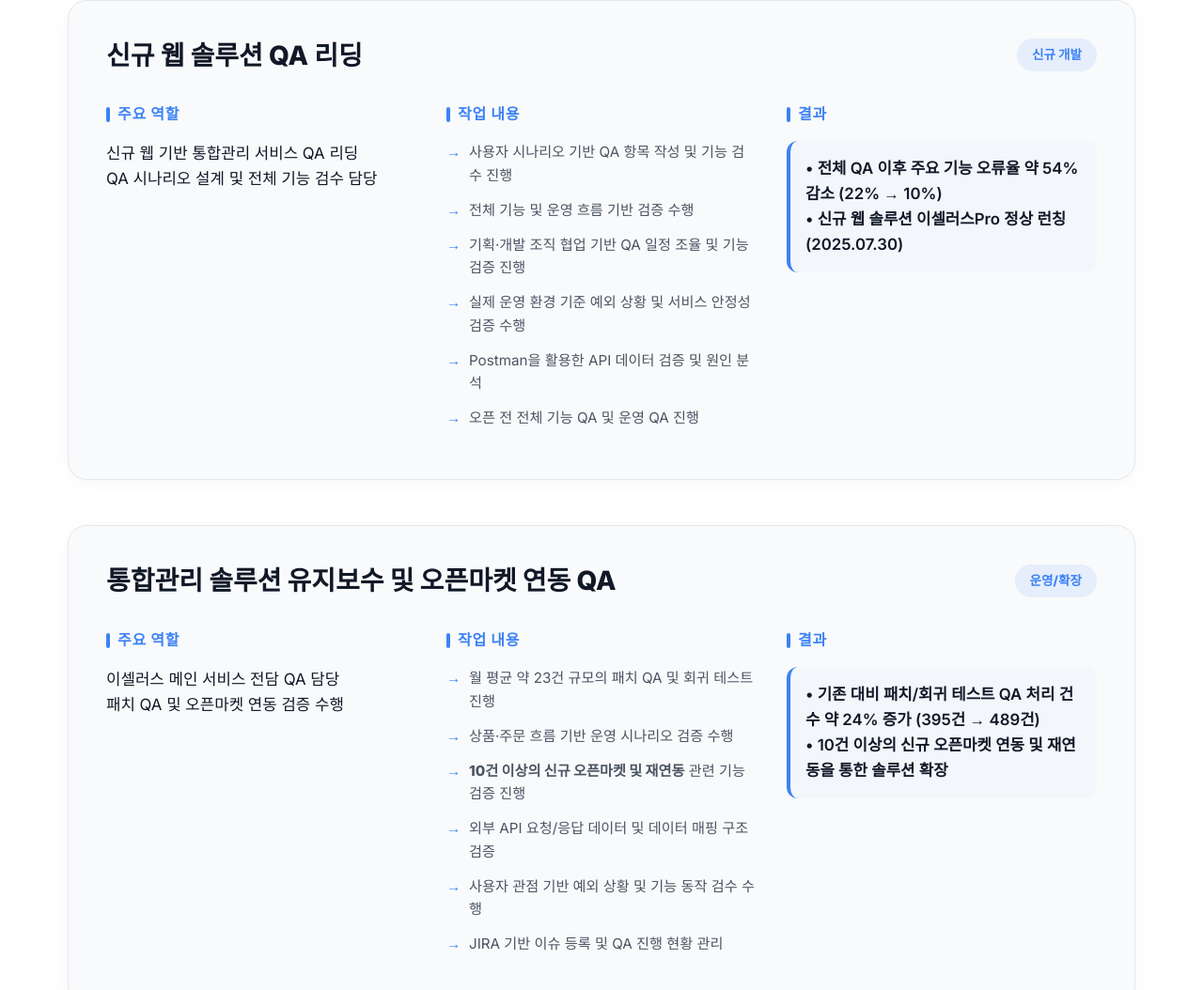
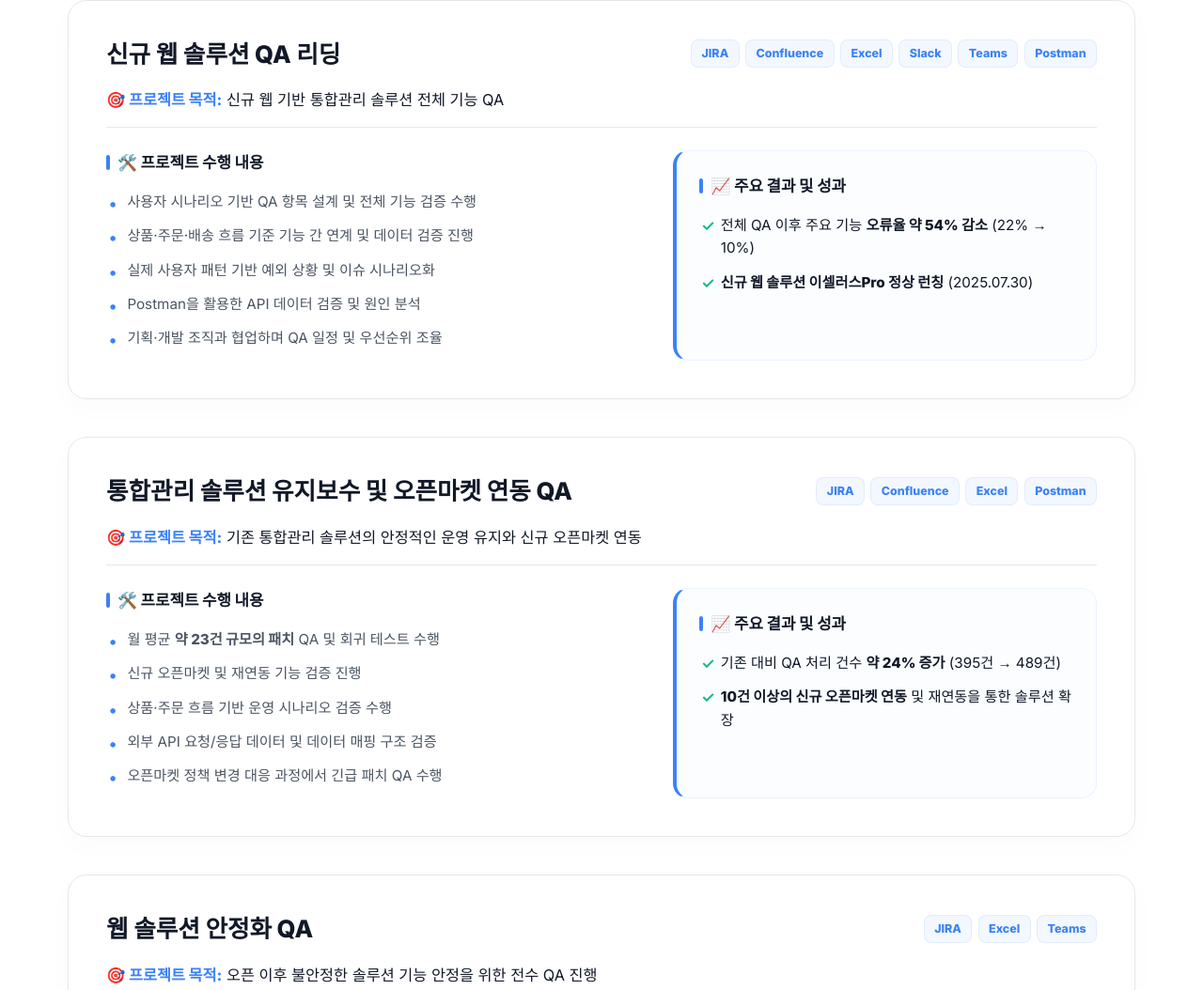
Before and after one commit to gudfbs/gudfbs.github.io, a website: page index.html in a window 1280 px wide. Shown: the part 1548-2602 px from the top of the page at 94% size. Drawn offline with Linux system fonts and the light colour scheme.

Commit message:
design: upgrade portfolio project cards to premium dual-column layout

```diff
--- a/index.html
+++ b/index.html
@@ -120,30 +120,37 @@
                     <div class="project-card">
                         <div class="project-header">
                             <h3>신규 웹 솔루션 QA 리딩</h3>
-                            <span class="project-badge">신규 개발</span>
+                            <div class="project-tech-tags">
+                                <span class="project-tech-tag">JIRA</span>
+                                <span class="project-tech-tag">Confluence</span>
+                                <span class="project-tech-tag">Excel</span>
+                                <span class="project-tech-tag">Slack</span>
+                                <span class="project-tech-tag">Teams</span>
+                                <span class="project-tech-tag">Postman</span>
+                            </div>
                         </div>
-                        <div class="project-body">
-                            <div class="project-info">
-                                <h4>주요 역할</h4>
-                                <p>신규 웹 기반 통합관리 서비스 QA 리딩<br>QA 시나리오 설계 및 전체 기능 검수 담당</p>
-                            </div>
-                            <div class="project-info">
-                                <h4>작업 내용</h4>
-                                <ul>
-                                    <li>사용자 시나리오 기반 QA 항목 작성 및 기능 검수 진행</li>
-                                    <li>전체 기능 및 운영 흐름 기반 검증 수행</li>
-                                    <li>기획·개발 조직 협업 기반 QA 일정 조율 및 기능 검증 진행</li>
-                                    <li>실제 운영 환경 기준 예외 상황 및 서비스 안정성 검증 수행</li>
+                        <div class="project-purpose-box">
+                            <p class="project-purpose">
+                                <strong>🎯 프로젝트 목적:</strong> 신규 웹 기반 통합관리 솔루션 전체 기능 QA
+                            </p>
+                        </div>
+                        <div class="project-details">
+                            <div class="project-detail-section">
+                                <h4>🛠️ 프로젝트 수행 내용</h4>
+                                <ul class="project-tasks-list">
+                                    <li>사용자 시나리오 기반 QA 항목 설계 및 전체 기능 검증 수행</li>
+                                    <li>상품·주문·배송 흐름 기준 기능 간 연계 및 데이터 검증 진행</li>
+                                    <li>실제 사용자 패턴 기반 예외 상황 및 이슈 시나리오화</li>
                                     <li>Postman을 활용한 API 데이터 검증 및 원인 분석</li>
-                                    <li>오픈 전 전체 기능 QA 및 운영 QA 진행</li>
+                                    <li>기획·개발 조직과 협업하며 QA 일정 및 우선순위 조율</li>
                                 </ul>
                             </div>
-                            <div class="project-info">
-                                <h4>결과</h4>
-                                <p class="result-text">
-                                    • 전체 QA 이후 주요 기능 오류율 약 54% 감소 (22% → 10%)<br>
-                                    • 신규 웹 솔루션 이셀러스Pro 정상 런칭 (2025.07.30)
-                                </p>
+                            <div class="project-detail-section project-highlight-section">
+                                <h4>📈 주요 결과 및 성과</h4>
+                                <ul class="project-result-list">
+                                    <li>전체 QA 이후 주요 기능 <strong>오류율 약 54% 감소</strong> (22% → 10%)</li>
+                                    <li><strong>신규 웹 솔루션 이셀러스Pro 정상 런칭</strong> (2025.07.30)</li>
+                                </ul>
                             </div>
                         </div>
                     </div>
@@ -151,30 +158,35 @@
                     <div class="project-card">
                         <div class="project-header">
                             <h3>통합관리 솔루션 유지보수 및 오픈마켓 연동 QA</h3>
-                            <span class="project-badge">운영/확장</span>
+                            <div class="project-tech-tags">
+                                <span class="project-tech-tag">JIRA</span>
+                                <span class="project-tech-tag">Confluence</span>
+                                <span class="project-tech-tag">Excel</span>
+                                <span class="project-tech-tag">Postman</span>
+                            </div>
                         </div>
-                        <div class="project-body">
-                            <div class="project-info">
-                                <h4>주요 역할</h4>
-                                <p>이셀러스 메인 서비스 전담 QA 담당<br>패치 QA 및 오픈마켓 연동 검증 수행</p>
-                            </div>
-                            <div class="project-info">
-                                <h4>작업 내용</h4>
-                                <ul>
-                                    <li>월 평균 약 23건 규모의 패치 QA 및 회귀 테스트 진행</li>
+                        <div class="project-purpose-box">
+                            <p class="project-purpose">
+                                <strong>🎯 프로젝트 목적:</strong> 기존 통합관리 솔루션의 안정적인 운영 유지와 신규 오픈마켓 연동
+                            </p>
+                        </div>
+                        <div class="project-details">
+                            <div class="project-detail-section">
+                                <h4>🛠️ 프로젝트 수행 내용</h4>
+                                <ul class="project-tasks-list">
+                                    <li>월 평균 <strong>약 23건 규모의 패치</strong> QA 및 회귀 테스트 수행</li>
+                                    <li>신규 오픈마켓 및 재연동 기능 검증 진행</li>
                                     <li>상품·주문 흐름 기반 운영 시나리오 검증 수행</li>
-                                    <li><strong>10건 이상의 신규 오픈마켓 및 재연동</strong> 관련 기능 검증 진행</li>
                                     <li>외부 API 요청/응답 데이터 및 데이터 매핑 구조 검증</li>
-                                    <li>사용자 관점 기반 예외 상황 및 기능 동작 검수 수행</li>
-                                    <li>JIRA 기반 이슈 등록 및 QA 진행 현황 관리</li>
+                                    <li>오픈마켓 정책 변경 대응 과정에서 긴급 패치 QA 수행</li>
                                 </ul>
                             </div>
-                            <div class="project-info">
-                                <h4>결과</h4>
-                                <p class="result-text">
-                                    • 기존 대비 패치/회귀 테스트 QA 처리 건수 약 24% 증가 (395건 → 489건)<br>
-                                    • 10건 이상의 신규 오픈마켓 연동 및 재연동을 통한 솔루션 확장
-                                </p>
+                            <div class="project-detail-section project-highlight-section">
+                                <h4>📈 주요 결과 및 성과</h4>
+                                <ul class="project-result-list">
+                                    <li>기존 대비 QA 처리 건수 <strong>약 24% 증가</strong> (395건 → 489건)</li>
+                                    <li><strong>10건 이상의 신규 오픈마켓 연동</strong> 및 재연동을 통한 솔루션 확장</li>
+                                </ul>
                             </div>
                         </div>
                     </div>
@@ -182,28 +194,33 @@
                     <div class="project-card">
                         <div class="project-header">
                             <h3>웹 솔루션 안정화 QA</h3>
-                            <span class="project-badge">안정화</span>
+                            <div class="project-tech-tags">
+                                <span class="project-tech-tag">JIRA</span>
+                                <span class="project-tech-tag">Excel</span>
+                                <span class="project-tech-tag">Teams</span>
+                            </div>
                         </div>
-                        <div class="project-body">
-                            <div class="project-info">
-                                <h4>주요 역할</h4>
-                                <p>웹 서비스 전체 기능 전수 QA 및 안정화 담당</p>
-                            </div>
-                            <div class="project-info">
-                                <h4>작업 내용</h4>
-                                <ul>
+                        <div class="project-purpose-box">
+                            <p class="project-purpose">
+                                <strong>🎯 프로젝트 목적:</strong> 오픈 이후 불안정한 솔루션 기능 안정을 위한 전수 QA 진행
+                            </p>
+                        </div>
+                        <div class="project-details">
+                            <div class="project-detail-section">
+                                <h4>🛠️ 프로젝트 수행 내용</h4>
+                                <ul class="project-tasks-list">
                                     <li>사용자 흐름 기반 전체 기능 및 운영 시나리오 테스트 수행</li>
                                     <li>실제 운영 환경 기준 예외 상황 및 비정상 흐름 검증 진행</li>
                                     <li>서비스 전체 기능 대상 기능 간 연계 및 데이터 흐름 검증 수행</li>
                                     <li>사용자 숙련도에 따른 다양한 사용 패턴 기반 QA 진행</li>
                                 </ul>
                             </div>
-                            <div class="project-info">
-                                <h4>결과</h4>
-                                <p class="result-text">
-                                    • 오픈 이후 발생 가능한 주요 기능 오류 및 예외 상황 사전 차단<br>
-                                    • 다차수 QA를 통해 주요 기능 오류율을 30%에서 10% 수준까지 대폭 개선
-                                </p>
+                            <div class="project-detail-section project-highlight-section">
+                                <h4>📈 주요 결과 및 성과</h4>
+                                <ul class="project-result-list">
+                                    <li>오픈 이후 발생 가능한 주요 기능 오류 및 예외 상황 사전 발견</li>
+                                    <li>다차수 QA를 통해 주요 기능 <strong>오류 비율 약 30% 수준에서 10% 수준</strong>까지 개선</li>
+                                </ul>
                             </div>
                         </div>
                     </div>
--- a/style.css
+++ b/style.css
@@ -338,68 +338,112 @@ h1, h2, h3 {
 /* Projects Section */
 .projects-grid {
     display: grid;
-    grid-template-columns: 1fr; /* Stack vertically for more detail space */
-    gap: 3rem;
+    grid-template-columns: 1fr;
+    gap: 2.5rem;
 }
 
 .project-card {
-    background: var(--card-bg);
+    background: #ffffff;
     border: 1px solid var(--border-color);
     padding: 2.5rem;
     border-radius: 20px;
     transition: all 0.4s cubic-bezier(0.4, 0, 0.2, 1);
-    box-shadow: 0 4px 20px rgba(0,0,0,0.03);
-    position: relative;
+    box-shadow: 0 10px 30px rgba(0, 0, 0, 0.02);
 }
 
 .project-card:hover {
-    transform: translateY(-8px);
+    transform: translateY(-6px);
     border-color: var(--accent-color);
-    box-shadow: 0 12px 30px rgba(59, 130, 246, 0.08);
+    box-shadow: 0 20px 40px rgba(59, 130, 246, 0.06);
 }
 
 .project-header {
     display: flex;
     justify-content: space-between;
     align-items: center;
-    margin-bottom: 2rem;
+    margin-bottom: 1.2rem;
     flex-wrap: wrap;
     gap: 1rem;
 }
 
 .project-header h3 {
-    font-size: 1.75rem;
+    font-size: 1.6rem;
+    font-weight: 800;
     color: var(--text-main);
-    margin-bottom: 0;
+    margin: 0;
 }
 
-.project-badge {
-    background: rgba(59, 130, 246, 0.1);
+.project-tech-tags {
+    display: flex;
+    flex-wrap: wrap;
+    gap: 0.4rem;
+}
+
+.project-tech-tag {
+    font-size: 0.78rem;
+    font-weight: 700;
+    padding: 0.25rem 0.65rem;
+    border-radius: 8px;
+    background: rgba(59, 130, 246, 0.06);
     color: var(--accent-color);
-    padding: 0.4rem 1rem;
-    border-radius: 30px;
-    font-size: 0.85rem;
+    border: 1px solid rgba(59, 130, 246, 0.1);
+    transition: all 0.2s ease;
+}
+
+.project-card:hover .project-tech-tag {
+    background: var(--accent-color);
+    color: #ffffff;
+    border-color: var(--accent-color);
+}
+
+.project-purpose-box {
+    margin-bottom: 1.5rem;
+    padding-bottom: 1rem;
+    border-bottom: 1px solid var(--border-color);
+}
+
+.project-purpose {
+    font-size: 1.02rem;
+    line-height: 1.6;
+    color: var(--text-main);
+    font-weight: 500;
+    margin: 0;
+}
+
+.project-purpose strong {
+    color: var(--accent-color);
     font-weight: 700;
 }
 
-.project-body {
+.project-details {
     display: grid;
-    grid-template-columns: repeat(auto-fit, minmax(250px, 1fr));
-    gap: 2rem;
+    grid-template-columns: 1.25fr 1fr;
+    gap: 2.5rem;
 }
 
-.project-info h4 {
-    font-size: 1rem;
-    color: var(--accent-color);
-    margin-bottom: 1rem;
-    text-transform: uppercase;
-    letter-spacing: 0.05em;
+@media (max-width: 992px) {
+    .project-details {
+        grid-template-columns: 1fr;
+        gap: 1.5rem;
+    }
+}
+
+.project-detail-section {
+    display: flex;
+    flex-direction: column;
+}
+
+.project-detail-section h4 {
+    font-size: 1.05rem;
+    font-weight: 800;
+    margin: 0 0 1rem 0;
+    color: var(--text-main);
     display: flex;
     align-items: center;
     gap: 0.5rem;
 }
 
-.project-info h4::before {
+.project-detail-section h4::before {
     content: '';
     width: 4px;
     height: 16px;
@@ -407,40 +451,65 @@ h1, h2, h3 {
     border-radius: 2px;
 }
 
-.project-info p {
-    font-size: 1.05rem;
-    color: var(--text-main);
-    line-height: 1.6;
+.project-highlight-section {
+    background: rgba(59, 130, 246, 0.02) !important;
+    border: 1px solid rgba(59, 130, 246, 0.08) !important;
+    border-left: 4px solid var(--accent-color) !important;
+    border-radius: 16px !important;
+    padding: 1.5rem !important;
+    transition: all 0.3s ease;
 }
 
-.project-info ul {
-    list-style-type: none;
-    padding-left: 0;
+.project-card:hover .project-highlight-section {
+    border-color: rgba(59, 130, 246, 0.2) !important;
+    border-left-color: var(--accent-color) !important;
+    background: rgba(59, 130, 246, 0.04) !important;
+    box-shadow: 0 4px 20px rgba(59, 130, 246, 0.01);
 }
 
-.project-info li {
-    position: relative;
-    padding-left: 1.5rem;
-    margin-bottom: 0.8rem;
-    font-size: 0.95rem;
-    color: var(--text-muted);
-    line-height: 1.6;
+.project-tasks-list,
+.project-result-list {
+    list-style: none;
+    padding-left: 0;
+    margin: 0;
 }
 
-.project-info li::before {
-    content: '→';
-    position: absolute;
-    left: 0;
-    color: var(--accent-color);
+.project-tasks-list li,
+.project-result-list li {
+    position: relative;
+    padding-left: 1.4rem;
+    margin-bottom: 0.75rem;
+    font-size: 0.95rem;
+    line-height: 1.6;
+    color: var(--text-muted);
 }
 
-.result-text {
-    font-weight: 600;
-    color: var(--text-main) !important;
-    padding: 1rem;
-    background: rgba(59, 130, 246, 0.03);
-    border-radius: 12px;
-    border-left: 4px solid var(--accent-color);
+.project-tasks-list li::before {
+    content: '•';
+    position: absolute;
+    left: 0.2rem;
+    color: var(--accent-color);
+    font-weight: bold;
+    font-size: 1.1rem;
+}
+
+.project-result-list li {
+    color: var(--text-main);
+    font-weight: 500;
+}
+
+.project-result-list li::before {
+    content: '✓';
+    position: absolute;
+    left: 0.1rem;
+    color: #10b981;
+    font-weight: bold;
+    font-size: 1rem;
+}
+
+.project-result-list li strong {
+    color: var(--text-main);
+    font-weight: 700;
 }
 
 @media (max-width: 992px) {
```
